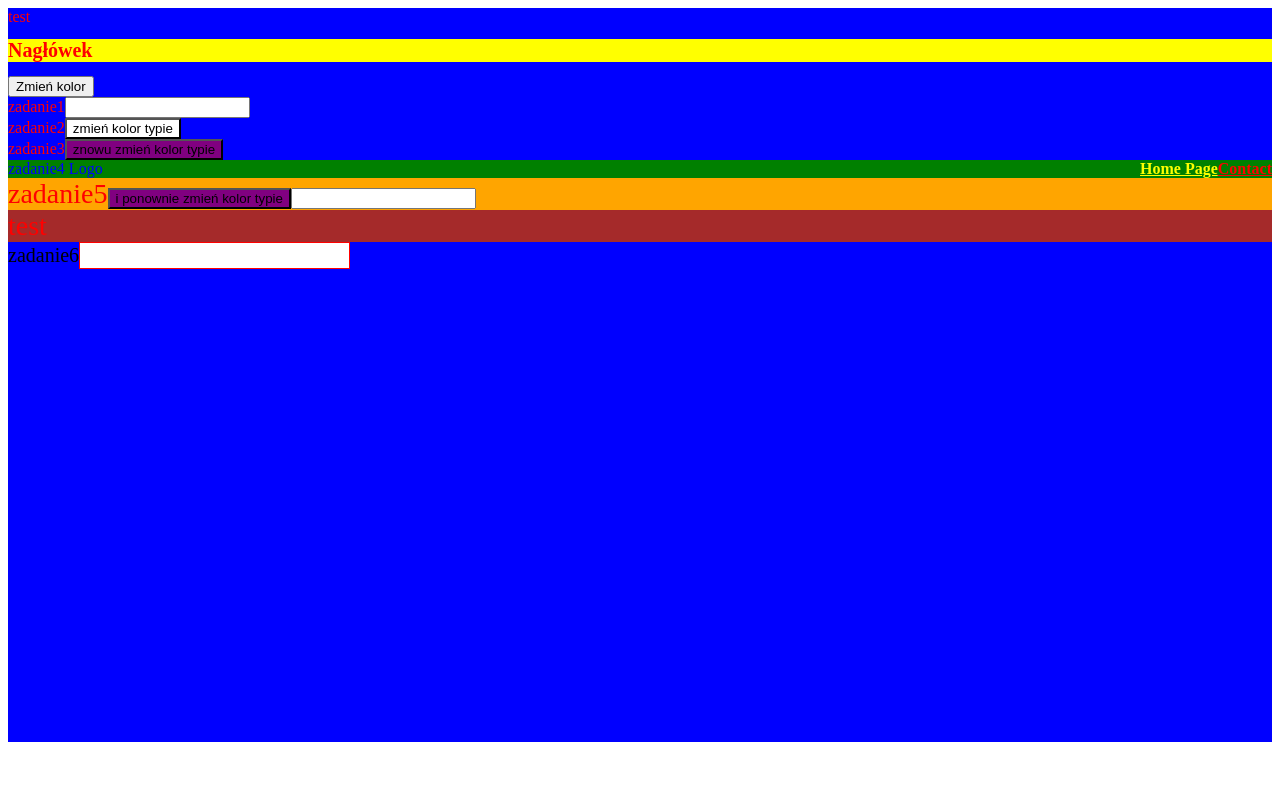
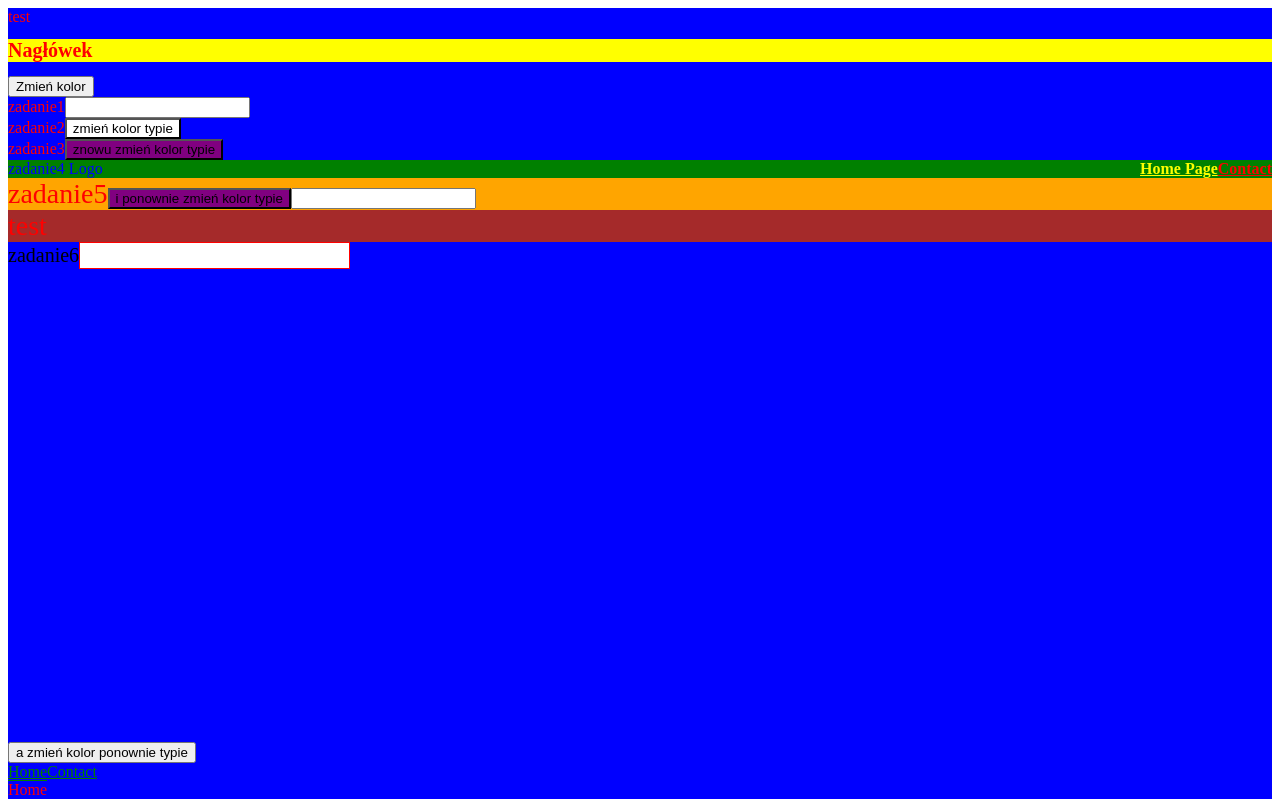
Before and after one commit to tomryb/stylowanie_react, a React (Create React App) app: page / in a window 1280 px wide. Built offline with nearby package versions, Linux system fonts and the light colour scheme.

Commit message:
zadanie8

```diff
--- a/package.json
+++ b/package.json
@@ -10,6 +10,7 @@
     "node-sass": "4.14.1",
     "react": "^17.0.1",
     "react-dom": "^17.0.1",
+    "react-router-dom": "^5.2.0",
     "react-scripts": "4.0.0",
     "styled-components": "^5.2.1",
     "web-vitals": "^0.2.4"
--- a/public/index.html
+++ b/public/index.html
@@ -10,6 +10,8 @@
       content="Web site created using create-react-app"
     />
     <link rel="apple-touch-icon" href="%PUBLIC_URL%/logo192.png" />
+    <link rel="preconnect" href="https://fonts.gstatic.com">
+    <link href="https://fonts.googleapis.com/css2?family=Roboto&display=swap" rel="stylesheet">
     <!--
       manifest.json provides metadata used when your web app is installed on a
       user's mobile device or desktop. See https://developers.google.com/web/fundamentals/web-app-manifest/
--- a/src/App.js
+++ b/src/App.js
@@ -5,6 +5,13 @@
 import BEMExampleHeader from './components/zadanie4/BEMExampleHeader';
 import ClassnameExample from './components/zadanie5/ClassnameExample';
 import StyledComponents from './components/zadanie6/StyledComponents';
+
+import { BrowserRouter, Switch, Route } from 'react-router-dom';
+import Home from './components/zadanie8/pages/Home';
+import Contact from './components/zadanie8/pages/Contact';
+import Menu from './components/zadanie8/menu/Menu';
+import { ThemeProvider } from 'styled-components';
+import { theme, themeInverted } from './components/zadanie8/utils/Theme';
 
 const ContainerStyle = {
   color: "red",
@@ -18,6 +25,8 @@
 function App() {
   const [color, setColor] = useState(false)
   const handleClick = () => setColor(!color)
+  const [active, setActive] = useState(false);
+  const handleSecondClick = () => setActive(!active);
 
   const headerStyle = {
     ...HeaderSize,
@@ -34,6 +43,18 @@
       <BEMExampleHeader></BEMExampleHeader>
       <ClassnameExample></ClassnameExample>
       <StyledComponents></StyledComponents>
+      <div>
+        <button onClick={handleSecondClick}>a zmień kolor ponownie typie</button>
+        <ThemeProvider theme={active ? theme : themeInverted}>
+          <BrowserRouter>
+            <Menu />
+            <Switch>
+              <Route exact path="/" component={Home} />
+              <Route exact path="/contact" component={Contact} />
+            </Switch>
+          </BrowserRouter>
+        </ThemeProvider>
+      </div>
     </div>
   );
 }
--- /dev/null
+++ b/src/components/zadanie8/menu/Menu.js
@@ -0,0 +1,17 @@
+import React from 'react';
+import { StyledLink } from './style';
+
+function Menu() {
+  return (
+    <nav>
+      <StyledLink to="/" exact={true}>
+        Home
+      </StyledLink>
+      <StyledLink to="/contact">
+        Contact
+      </StyledLink>
+    </nav>
+  )
+}
+
+export default Menu;
--- /dev/null
+++ b/src/components/zadanie8/menu/style.js
@@ -0,0 +1,9 @@
+import styled from 'styled-components';
+import { NavLink } from 'react-router-dom';
+
+export const StyledLink = styled(NavLink)`
+  color: ${({theme}) => theme.color.blue};
+  &.active {
+    border-bottom: 1px solid ${({theme}) => theme.color.blue};
+  }
+`
--- /dev/null
+++ b/src/components/zadanie8/pages/Contact.js
@@ -0,0 +1,7 @@
+import React from 'react';
+
+function Contact() {
+  return (<div>Contact</div>);
+}
+
+export default Contact;
--- /dev/null
+++ b/src/components/zadanie8/pages/Home.js
@@ -0,0 +1,7 @@
+import React from 'react';
+
+function Home() {
+  return (<div>Home</div>);
+}
+
+export default Home;
--- /dev/null
+++ b/src/components/zadanie8/utils/Theme.js
@@ -0,0 +1,17 @@
+export const theme = {
+    color: {
+      red: 'red',
+      blue: 'blue',
+      green: 'green',
+      black: 'black',
+    }
+}
+
+export const themeInverted = {
+    color: {
+      red: 'red',
+      blue: 'green',
+      green: 'blue',
+      black: 'black',
+    }
+}
```
Also changed, not shown: src/components/zadanie8/utils/GlobalStyles.js (added, +21 -0 lines), 1 other file (tests, documents, lock files or other folders).
